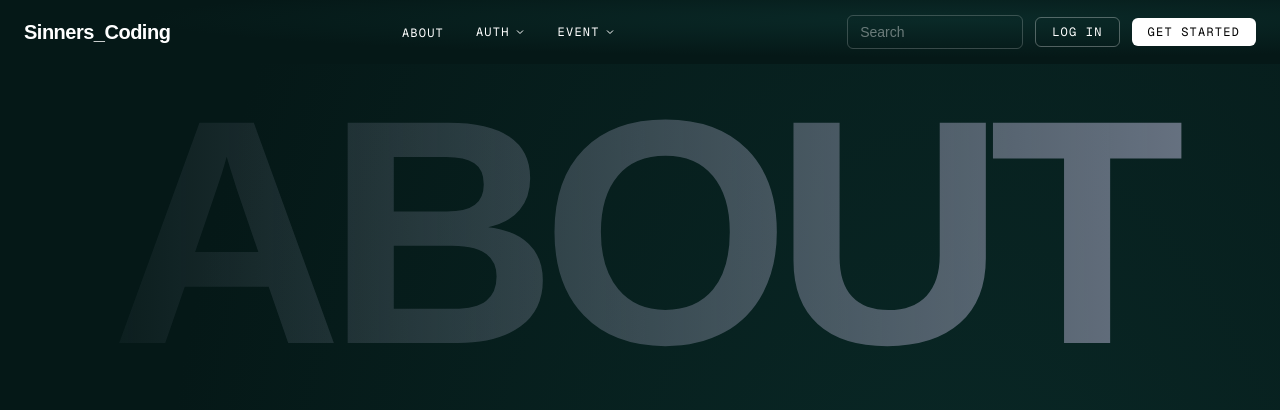
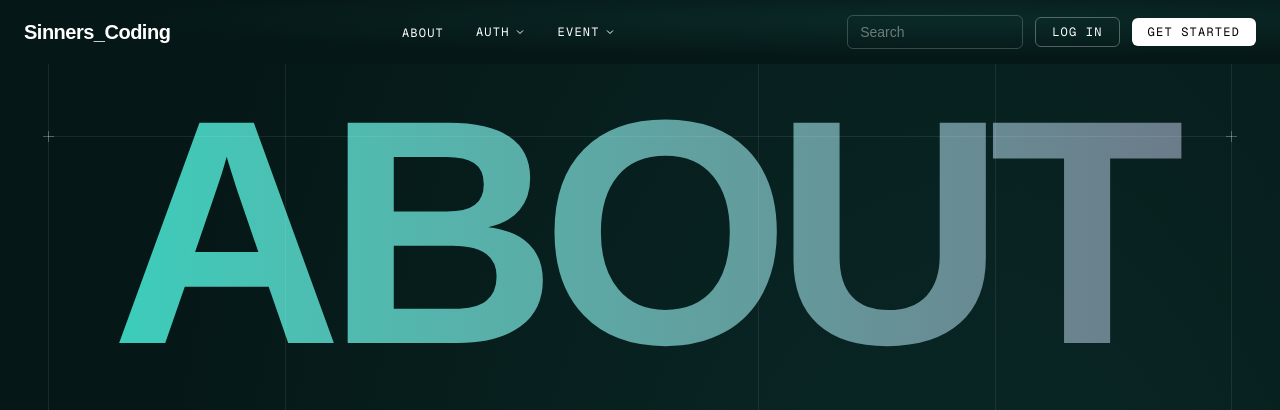
Before and after one commit to itsSopno/Event_app, a Next.js app: page /about in a window 1280 px wide. Shown: the top 410 px of the page. Built offline with nearby package versions, Linux system fonts and the light colour scheme.

Commit message:
authentication applyed

```diff
--- a/package.json
+++ b/package.json
@@ -9,9 +9,13 @@
     "lint": "eslint"
   },
   "dependencies": {
+    "@better-auth/infra": "^0.4.22",
+    "@better-auth/mongo-adapter": "^1.7.12",
     "@gsap/react": "^2.1.2",
     "gsap": "^3.15.0",
     "lucide-react": "^1.61.0",
+    "mongo": "^0.1.0",
+    "mongodb": "^7.7.0",
     "next": "16.4.2",
     "react": "19.3.0",
     "react-dom": "19.3.0"
--- a/src/app/globals.css
+++ b/src/app/globals.css
@@ -1,10 +1,10 @@
 @import "tailwindcss";
 @plugin "daisyui";
 
-:root {
+/* :root {
   --background: #ffffff;
   --foreground: #171717;
-}
+} */
 
 @theme inline {
   --color-background: var(--background);
@@ -14,10 +14,10 @@
 }
 
 @media (prefers-color-scheme: dark) {
-  :root {
+  /* :root {
     --background: #0a0a0a;
-    --foreground: #ededed;
-  }
+    --foreground: #070606;
+  } */
 }
 
 body {
--- a/src/app/page.tsx
+++ b/src/app/page.tsx
@@ -1,72 +1,11 @@
-import Image from "next/image";
 import Hero from "../components/layout/public/Hero/hero";
 import About from "../components/layout/public/About/page";
+
 export default function Home() {
   return (
-    <div className="flex flex-col flex-1 items-center justify-center bg-zinc-50 font-sans dark:bg-black">
-      <Hero></Hero>
-      <About></About>
-      <main className="flex flex-1 w-full max-w-3xl flex-col items-center justify-between py-32 px-16 bg-white dark:bg-black sm:items-start">
-        <Image
-          className="dark:invert h-5 w-[100px]"
-          src="/next.svg"
-          alt="Next.js logo"
-          width={100}
-          height={20}
-          priority
-        />
-        <div className="flex flex-col items-center gap-6 text-center sm:items-start sm:text-left">
-          <h1 className="max-w-xs text-3xl font-semibold leading-10 tracking-tight text-black dark:text-zinc-50">
-            To get started, edit the{" "}
-            <code className="rounded bg-black/[.06] px-1.5 py-0.5 font-mono text-[0.9em] dark:bg-white/[.08]">
-              page.tsx
-            </code>{" "}
-            file.
-          </h1>
-          <p className="max-w-md text-lg leading-8 text-zinc-600 dark:text-zinc-400">
-            Looking for a starting point or more instructions? Head over to{" "}
-            <a
-              href="https://vercel.com/templates?framework=next.js&utm_source=create-next-app&utm_medium=appdir-template-tw&utm_campaign=create-next-app"
-              className="font-medium text-zinc-950 dark:text-zinc-50"
-            >
-              Templates
-            </a>{" "}
-            or the{" "}
-            <a
-              href="https://nextjs.org/learn?utm_source=create-next-app&utm_medium=appdir-template-tw&utm_campaign=create-next-app"
-              className="font-medium text-zinc-950 dark:text-zinc-50"
-            >
-              Learning
-            </a>{" "}
-            center.
-          </p>
-        </div>
-        <div className="flex flex-col gap-4 text-base font-medium sm:flex-row">
-          <a
-            className="flex h-12 w-full items-center justify-center gap-2 rounded-full bg-foreground px-5 text-background transition-colors hover:bg-[#383838] dark:hover:bg-[#ccc] md:w-[158px]"
-            href="https://vercel.com/new?utm_source=create-next-app&utm_medium=appdir-template-tw&utm_campaign=create-next-app"
-            target="_blank"
-            rel="noopener noreferrer"
-          >
-            <Image
-              className="dark:invert h-[14px] w-4"
-              src="/vercel.svg"
-              alt="Vercel logomark"
-              width={16}
-              height={14}
-            />
-            Deploy Now
-          </a>
-          <a
-            className="flex h-12 w-full items-center justify-center rounded-full border border-solid border-black/[.08] px-5 transition-colors hover:border-transparent hover:bg-black/[.04] dark:border-white/[.145] dark:hover:bg-[#1a1a1a] md:w-[158px]"
-            href="https://nextjs.org/docs?utm_source=create-next-app&utm_medium=appdir-template-tw&utm_campaign=create-next-app"
-            target="_blank"
-            rel="noopener noreferrer"
-          >
-            Documentation
-          </a>
-        </div>
-      </main>
+    <div className="bg-[#051817] bg-[image:radial-gradient(ellipse_at_75%_30%,#0a2a28_0%,transparent_60%)] flex flex-col flex-1 font-sans">
+      <Hero />
+      <About />
     </div>
   );
 }
--- a/src/components/layout/public/About/page.tsx
+++ b/src/components/layout/public/About/page.tsx
@@ -1,5 +1,6 @@
 import Link from 'next/link'
 import './about.css'
+import GridLines from '../../../../components/shared/GridLines/GridLines'
 const STATS = [
     { id: '01', value: '83+', label: 'Events hosted', featured: true },
     { id: '02', value: '88+', label: 'Active members' },
@@ -21,10 +22,11 @@ const FEATURES = [
 
 export default function About() {
     return (
-        <section id="about" className="bg-[#051817] bg-[image:radial-gradient(ellipse_at_75%_30%,#0a2a28_0%,transparent_60%)] text-white">
+        <section id="about" className="relative overflow-hidden bg-[#051817] bg-[image:radial-gradient(ellipse_at_75%_30%,#0a2a28_0%,transparent_60%)] text-white">
+            <GridLines />
             <div className="mx-auto max-w-7xl px-6">
                 {/* Giant heading */}
-                <h2 className="select-none bg-gradient-to-r from-[##2dd4bf] to-[#6c7686] bg-clip-text pt-10 text-center text-[24vw] font-black uppercase leading-[0.8] tracking-tighter text-transparent lg:text-[20rem]">
+                <h2 className="select-none bg-gradient-to-r from-[#2dd4bf] to-[#6c7686] bg-clip-text pt-10 text-center text-[24vw] font-black uppercase leading-[0.8] tracking-tighter text-transparent lg:text-[20rem]">
                     About
                 </h2>
 
@@ -43,7 +45,7 @@ export default function About() {
                         </p>
                     </div>
 
-                    <div className="overflow-hidden rounded-2xl bg-gradient-to-br from-[##2dd4bf] to-[#6c7686]">
+                    <div className="overflow-hidden rounded-2xl bg-gradient-to-br from-[#2dd4bf] to-[#6c7686]">
                         {/* eslint-disable-next-line @next/next/no-img-element */}
                         <img
                             src="https://i.pinimg.com/736x/19/f9/9e/19f99e101ac2a9453b4a8c7e3ad93bd8.jpg"
@@ -84,11 +86,10 @@ export default function About() {
                     {STATS.map((s) => (
                         <div
                             key={s.id}
-                            className={`relative flex min-h-[240px] flex-col justify-between overflow-hidden rounded-2xl border border-white/5 p-8 ${
-                                s.featured
-                                    ? 'bg-gradient-to-br from-[##2dd4bf] to-[#6c7686] lg:col-span-2'
-                                    : 'bg-neutral-900'
-                            }`}
+                            className={`relative flex min-h-[240px] flex-col justify-between overflow-hidden rounded-2xl border border-white/5 p-8 ${s.featured
+                                ? 'bg-gradient-to-br from-[#2dd4bf] to-[#6c7686] lg:col-span-2'
+                                : 'bg-neutral-900'
+                                }`}
                         >
                             <span className="font-mono text-sm">
                                 <span className="text-[#6c7686]">/</span> {s.id}
@@ -96,9 +97,8 @@ export default function About() {
                             <div>
                                 <p className="text-7xl font-bold tracking-tighter">{s.value}</p>
                                 <p
-                                    className={`mt-2 text-sm font-medium uppercase ${
-                                        s.featured ? 'text-white/80' : 'text-neutral-400'
-                                    }`}
+                                    className={`mt-2 text-sm font-medium uppercase ${s.featured ? 'text-white/80' : 'text-neutral-400'
+                                        }`}
                                 >
                                     {s.label}
                                 </p>
--- /dev/null
+++ b/src/components/shared/GridLines/GridLines.css
@@ -0,0 +1,72 @@
+/* ============ Shared Grid Lines ============ */
+.grid-lines {
+    --gl-line: rgba(255, 255, 255, 0.08);
+    --gl-mark: rgba(255, 255, 255, 0.28);
+    --gl-w: min(1350px, calc(100% - 2 * clamp(16px, 4vw, 48px)));
+    --gl-pad-y: clamp(40px, 9vh, 80px);
+
+    position: absolute;
+    inset: 0;
+    display: flex;
+    justify-content: center;
+    pointer-events: none;
+    z-index: 0;
+}
+
+.grid-lines__inner {
+    position: relative;
+    width: var(--gl-w);
+    height: 100%;
+}
+
+.grid-lines__vline {
+    position: absolute;
+    top: 0;
+    bottom: 0;
+    width: 1px;
+    background: var(--gl-line);
+}
+
+.grid-lines__hline {
+    position: absolute;
+    left: 0;
+    right: 0;
+    height: 1px;
+    background: var(--gl-line);
+}
+
+.grid-lines__hline--top {
+    top: var(--gl-pad-y);
+}
+
+.grid-lines__hline--bottom {
+    bottom: var(--gl-pad-y);
+}
+
+/* crosshair marks at line ends */
+.grid-lines__hline::before,
+.grid-lines__hline::after {
+    content: "";
+    position: absolute;
+    top: -5px;
+    width: 11px;
+    height: 11px;
+    background:
+        linear-gradient(var(--gl-mark), var(--gl-mark)) center / 1px 100% no-repeat,
+        linear-gradient(var(--gl-mark), var(--gl-mark)) center / 100% 1px no-repeat;
+}
+
+.grid-lines__hline::before {
+    left: -5px;
+}
+
+.grid-lines__hline::after {
+    right: -5px;
+}
+
+/* Hide inner lines on tablet/mobile */
+@media (max-width: 1024px) {
+    .grid-lines__vline--inner {
+        display: none;
+    }
+}
--- /dev/null
+++ b/src/components/shared/GridLines/GridLines.tsx
@@ -0,0 +1,21 @@
+import './GridLines.css'
+
+const VLINES = [0, 20, 60, 80, 100]
+
+export default function GridLines() {
+    return (
+        <div className="grid-lines" aria-hidden>
+            <div className="grid-lines__inner">
+                {VLINES.map((p) => (
+                    <span
+                        key={p}
+                        className={`grid-lines__vline${p === 0 || p === 100 ? '' : ' grid-lines__vline--inner'}`}
+                        style={{ left: `calc(${p}% - ${p === 100 ? 1 : 0}px)` }}
+                    />
+                ))}
+                <span className="grid-lines__hline grid-lines__hline--top" />
+                <span className="grid-lines__hline grid-lines__hline--bottom" />
+            </div>
+        </div>
+    )
+}
--- /dev/null
+++ b/src/lib/auth.ts
@@ -0,0 +1,11 @@
+import { betterAuth } from "better-auth";
+import { MongoClient } from "mongodb";
+import { mongodbAdapter } from "@better-auth/mongo-adapter";
+
+const client = new MongoClient("moongodb://localhost:mongodb://localhost:27017")
+const db = client.db()
+export const auth = betterAuth({
+ database: mongodbAdapter(db, {
+    client,
+  }),
+})
```
Also changed, not shown: src/lib/auth-client.ts (added), 1 other file (tests, documents, lock files or other folders).
